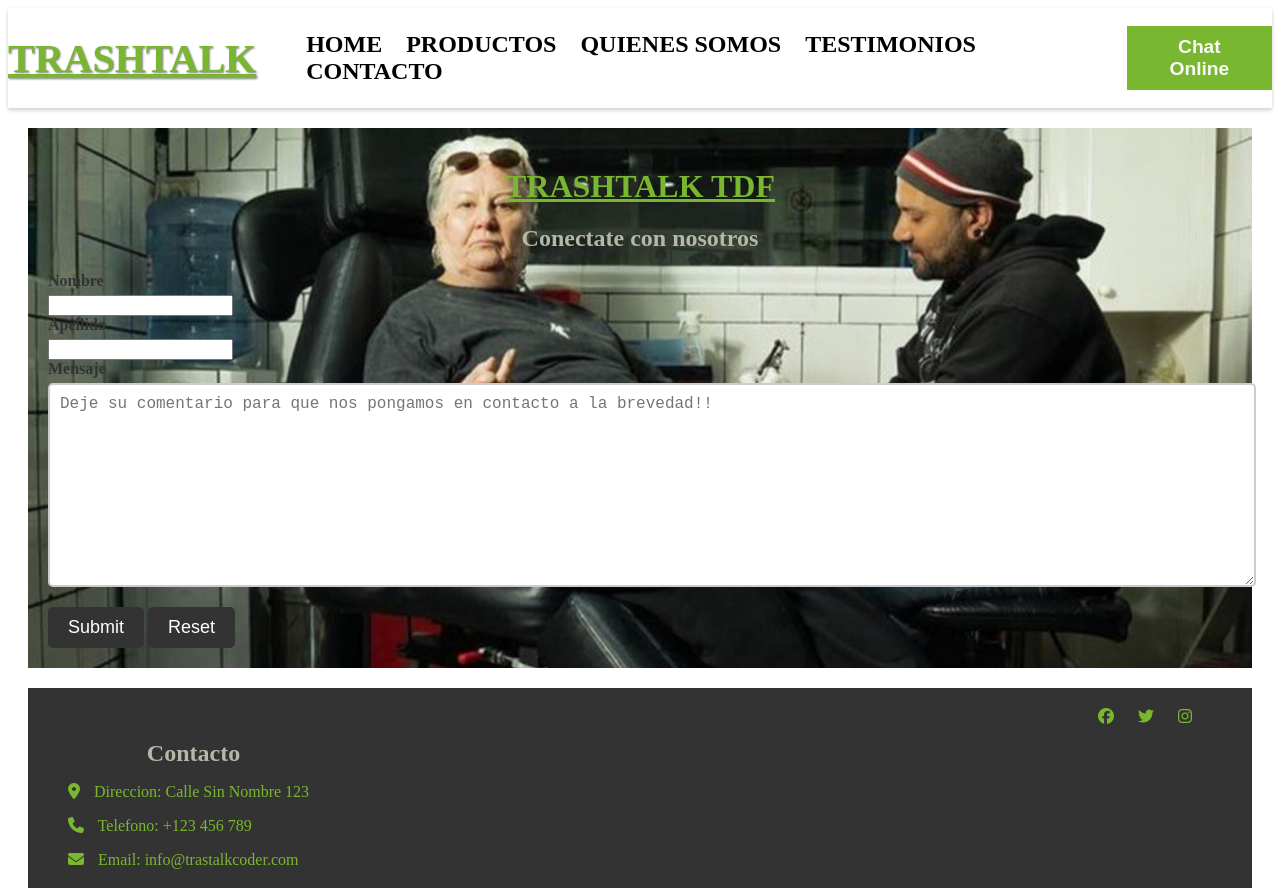
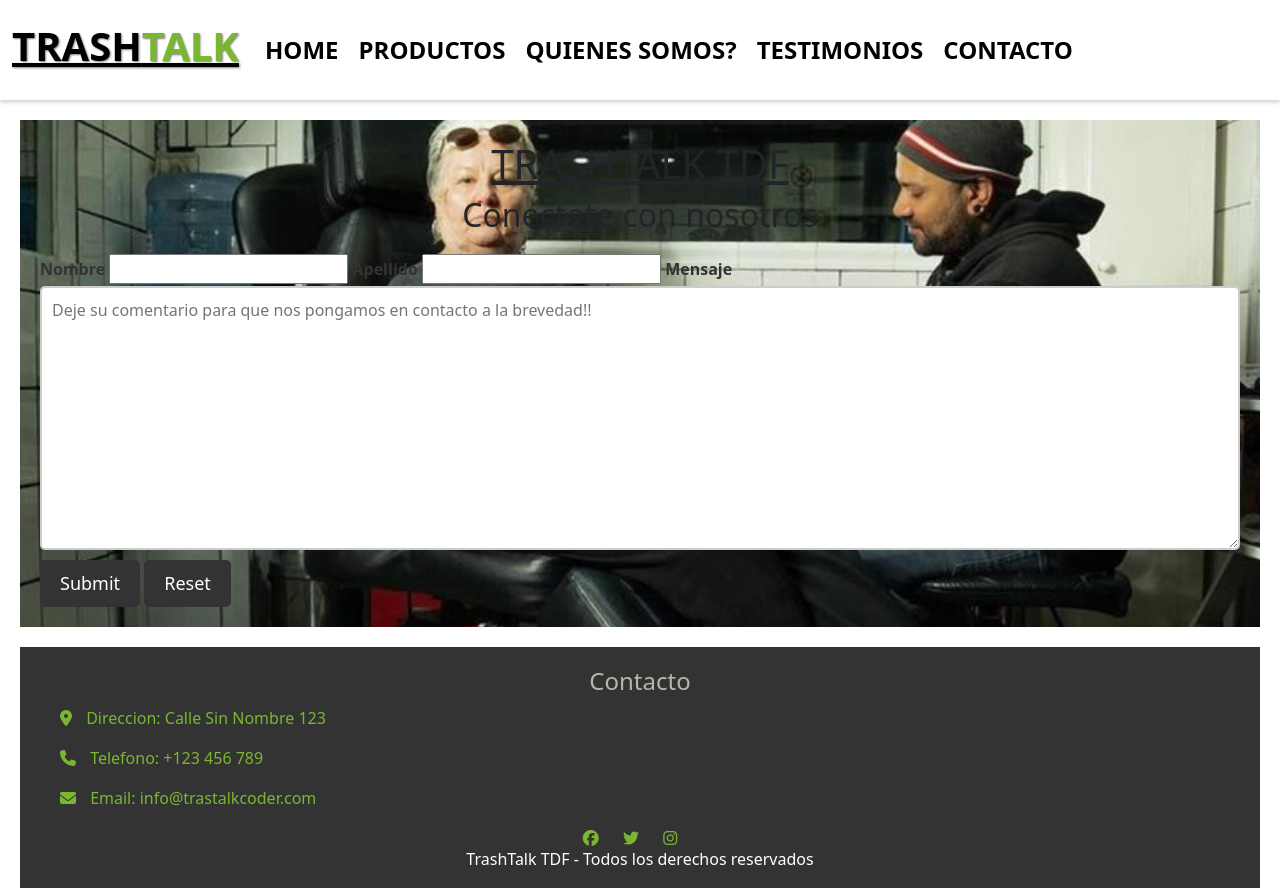
Before and after one commit to JuanMaldonadoRG/segundaPreEntregaMaldonado, a plain HTML site: page html/contacto.html in a window 1280 px wide. Shown: the top 888 px of the page. Drawn offline with nearby package versions, Linux system fonts and the light colour scheme.

Commit message:
Agrego menu nav en sobre nosotros y en contacto, antes no estaban funcionando

```diff
--- a/html/contacto.html
+++ b/html/contacto.html
@@ -1,29 +1,39 @@
 <!DOCTYPE html>
 <html lang="es">
+
 <head>
     <meta charset="UTF-8">
     <meta name="viewport" content="width=device-width, initial-scale=1.0">
     <title>TrashTalk Argentina</title>
     <!-- css -->
     <link rel="stylesheet" href="../css/estilo.css">
+    <link rel="shortcut icon" href="img/favicon.png" type="image/x-icon">
+    <!-- CSS BS -->
+    <link href="https://cdn.jsdelivr.net/npm/bootstrap@5.3.3/dist/css/bootstrap.min.css" rel="stylesheet"
+        integrity="sha384-QWTKZyjpPEjISv5WaRU9OFeRpok6YctnYmDr5pNlyT2bRjXh0JMhjY6hW+ALEwIH" crossorigin="anonymous">
 
 </head>
-<body>
-     <!-- Header -->
-     <header class="encabezado">
+
+<!-- NavBar BS -->
+<header class="navbar navbar-expand-lg encabezado">
+    <div class="container-fluid">
+        <a class="navbar-brand" href="#">
             <h1>Trash<span class="verde">Talk</span></h1>
-
-        <nav>
-            <ul>
+        </a>
+        <button class="navbar-toggler" type="button" data-bs-toggle="collapse" data-bs-target="#navbarNav"
+            aria-controls="navbarNav" aria-expanded="false" aria-label="Toggle navigation">
+            <span class="navbar-toggler-icon"></span>
+        </button>
+        <nav class="collapse navbar-collapse" id="navbarNav">
+            <ul class="navbar-nav">
                 <li><a href="../index.html">Home</a></li>
-                <li><a href="/html/productos.html">Productos</a></li>
-                <li><a href="/html/quienesomos.html">Quienes Somos</a></li>
-                <li><a href="/html/testimonios.html">Testimonios</a></li>
-                <li><a href="/html/contacto.html">Contacto</a></li>
+                <li><a href="productos.html">Productos</a></li>
+                <li><a href="quienesomos.html">Quienes Somos?</a></li>
+                <li><a href="testimonios.html">Testimonios</a></li>
+                <li><a href="contacto.html">Contacto</a></li>
             </ul>
         </nav>
-
-        <button class="boton">Chat Online</button>
+    </div>
 </header>
 
 <main>
@@ -39,7 +49,8 @@
         <input type="text" id="apellido">
 
         <label for="mensaje"> Mensaje</label>
-            <textarea name="" id="" cols="30" rows="10" placeholder="Deje su comentario para que nos pongamos en contacto a la brevedad!!"></textarea>
+        <textarea name="" id="" cols="30" rows="10"
+            placeholder="Deje su comentario para que nos pongamos en contacto a la brevedad!!"></textarea>
 
         <input class="btnformulario" type="submit">
         <input class="btnformulario" type="reset">
@@ -65,8 +76,11 @@
 
 </footer>
 
-    <script src="https://cdn.jsdelivr.net/npm/bootstrap@5.3.1/dist/js/bootstrap.bundle.min.js" integrity="sha384-HwwvtgBNo3bZJJLYd8oVXjrBZt8cqVSpeBNS5n7C8IVInixGAoxmnlMuBnhbgrkm" crossorigin="anonymous"></script>
+<script src="https://cdn.jsdelivr.net/npm/bootstrap@5.3.1/dist/js/bootstrap.bundle.min.js"
+    integrity="sha384-HwwvtgBNo3bZJJLYd8oVXjrBZt8cqVSpeBNS5n7C8IVInixGAoxmnlMuBnhbgrkm"
+    crossorigin="anonymous"></script>
 <script src="https://kit.fontawesome.com/ac484d389e.js" crossorigin="anonymous"></script>
 
 </body>
+
 </html>
```
Also changed, not shown: html/quienesomos.html (+28 -15 lines), package.json (deleted, +0 -11 lines), 1 other file. Lines whose indentation alone changed are shown as unchanged.
